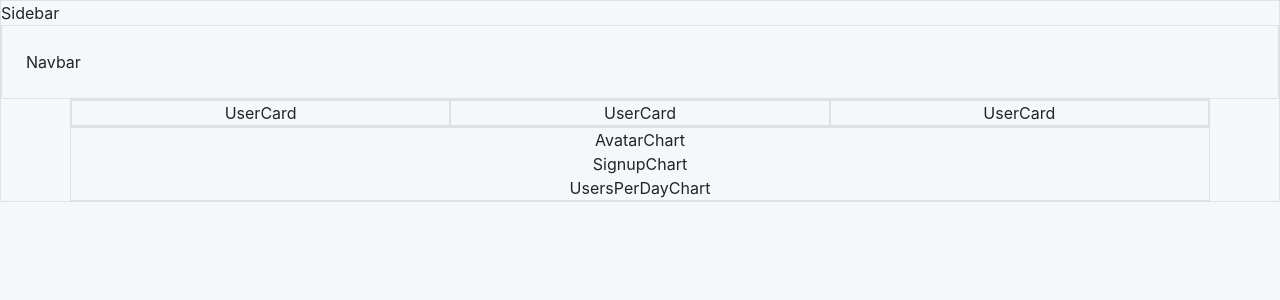
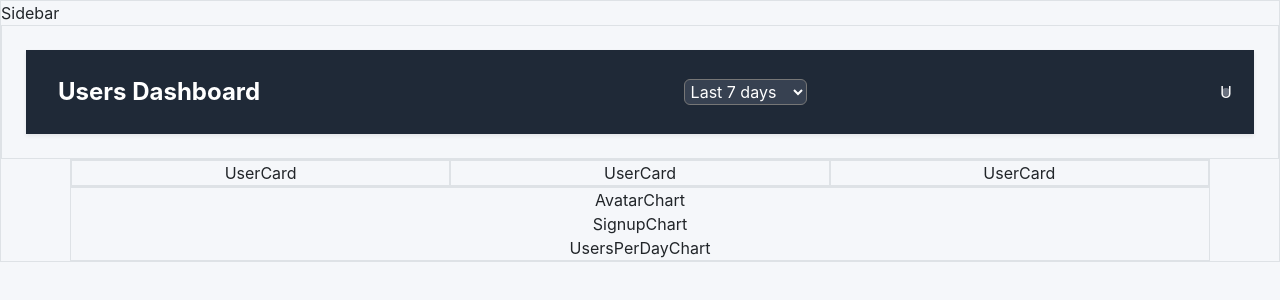
Before and after one commit to Namnika/webdev-assignment, a React (Create React App) app: page / in a window 1280 px wide. Shown: the top 300 px of the page. Built offline with nearby package versions, Linux system fonts and the light colour scheme.

Commit message:
add Navbar with user avatar fields

```diff
--- a/src/components/Navbar.js
+++ b/src/components/Navbar.js
@@ -2,7 +2,20 @@ import React from 'react'
 
 function Navbar() {
   return (
-    <div>Navbar</div>
+    <div className='navbar d-flex justify-content-between align-items-center p-4 text-white shadow-sm'>
+      <div className='fs-4 fw-bold mx-2'>Users Dashboard</div>
+
+      <div className='d-flex align-items-center gap-4'>
+        <select className='days-select' name="" id="">
+          <option value="7">Last 7 days</option>
+          <option value="30">Last 30 days</option>
+        </select>
+      </div>
+
+      <div className='user-avatar'>
+        <span>U</span>
+      </div>
+    </div>
   )
 }
 
```
